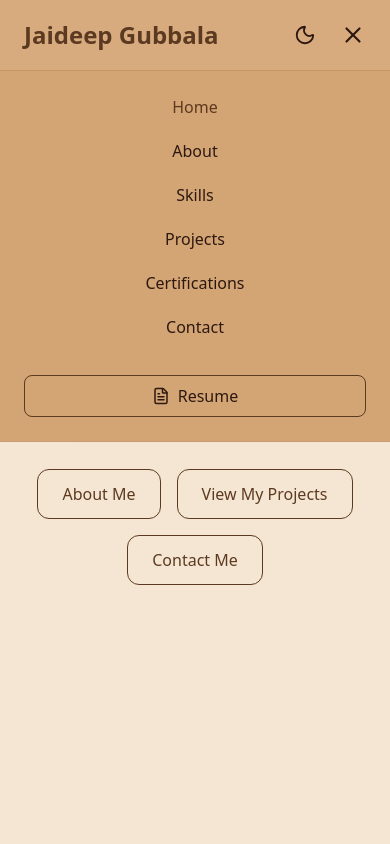
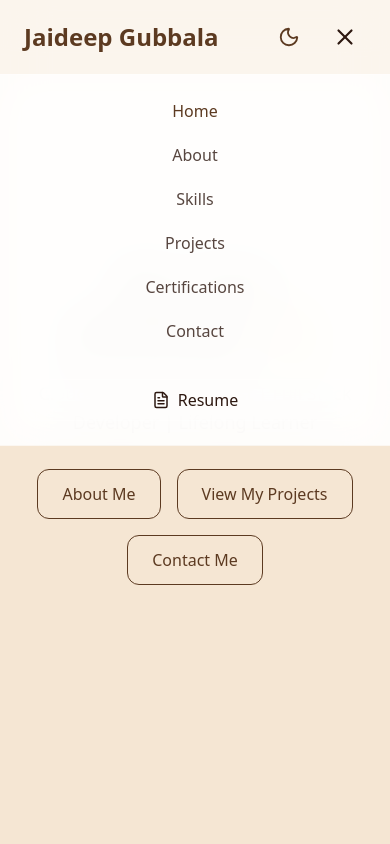
Before and after one commit to Jaideep200513/My-Portfolio, a Next.js app: page / in a window 390 px wide. Both pictures are taken after a click on the button 353 px from the left and 35 px from the top of the page. Shown: the top 844 px of the page. Built offline with nearby package versions, Linux system fonts and the light colour scheme.

Commit message:
Update 2 of mobile version

```diff
--- a/src/app/components/Navbar.js
+++ b/src/app/components/Navbar.js
@@ -67,7 +67,7 @@ export default function Navbar() {
   if (!mounted) return null;
 
   return (
-    <nav className="fixed top-0 left-0 w-full z-50 bg-[var(--primary-light)]/90 dark:bg-[var(--primary-light)]/10 backdrop-blur-md border-b border-[var(--accent-light)]/20">
+    <nav className="fixed top-0 left-0 w-full z-50 backdrop-blur-xl bg-white/60 dark:bg-black/30 border-b border-white/20 dark:border-white/10 transition-all">
       <div className="max-w-7xl mx-auto px-6 py-4 flex items-center justify-between">
         <h1 className="text-2xl font-bold text-[var(--accent-dark)] dark:text-[var(--accent-light)]">
           Jaideep Gubbala
@@ -82,7 +82,7 @@ export default function Navbar() {
                 className={`transition ${
                   active === l.id
                     ? "text-[var(--accent-dark)] dark:text-[var(--accent-light)]"
-                    : "text-[var(--foreground)] dark:text-[var(--foreground-dark)] hover:text-[var(--accent-dark)]"
+                    : "text-[var(--foreground)]/80 dark:text-[var(--foreground-dark)]/80 hover:text-[var(--accent-dark)]"
                 }`}
               >
                 {l.label}
@@ -97,16 +97,22 @@ export default function Navbar() {
             href="https://flowcv.com/resume/9wscdkl8bsqo"
             target="_blank"
             rel="noopener noreferrer"
-            className="hidden md:inline-flex items-center gap-2 border border-[var(--accent-dark)] dark:border-[var(--accent-light)] px-4 py-2 rounded-lg text-[var(--accent-dark)] dark:text-[var(--accent-light)] hover:bg-[var(--accent-dark)] dark:hover:bg-[var(--accent-light)] hover:text-white dark:hover:text-black transition"
+            className="hidden md:inline-flex items-center gap-2 border border-white/30 dark:border-white/20 px-4 py-2 rounded-xl text-[var(--accent-dark)] dark:text-[var(--accent-light)] hover:bg-white/70 dark:hover:bg-white/10 hover:text-black dark:hover:text-white transition"
           >
             <FileText size={18} /> Resume
           </a>
 
-          <button onClick={toggleDarkMode} className="p-2 rounded-lg">
+          <button
+            onClick={toggleDarkMode}
+            className="p-2 rounded-xl text-[var(--accent-dark)] dark:text-[var(--accent-light)] hover:bg-white/40 dark:hover:bg-white/10 transition"
+          >
             {darkMode ? <Sun size={22} /> : <Moon size={22} />}
           </button>
 
-          <button onClick={() => setOpen(!open)} className="md:hidden">
+          <button
+            onClick={() => setOpen(!open)}
+            className="md:hidden p-2 rounded-xl hover:bg-white/40 dark:hover:bg-white/10 transition"
+          >
             {open ? <X size={26} /> : <Menu size={26} />}
           </button>
         </div>
@@ -122,7 +128,7 @@ export default function Navbar() {
             transition={{ duration: 0.2 }}
             onTouchStart={onTouchStart}
             onTouchEnd={onTouchEnd}
-            className="md:hidden bg-[var(--primary-light)] dark:bg-[#0b0b0b] border-t border-[var(--accent-light)]/20"
+            className="md:hidden backdrop-blur-xl bg-white/70 dark:bg-black/40 border-t border-white/20 dark:border-white/10"
           >
             <ul className="flex flex-col gap-5 p-6 text-center font-medium">
               {links.map((l) => (
@@ -133,7 +139,7 @@ export default function Navbar() {
                     className={`block transition ${
                       active === l.id
                         ? "text-[var(--accent-dark)] dark:text-[var(--accent-light)]"
-                        : "text-[var(--foreground)] dark:text-[var(--foreground-dark)] hover:text-[var(--accent-dark)]"
+                        : "text-[var(--foreground)]/80 dark:text-[var(--foreground-dark)]/80 hover:text-[var(--accent-dark)]"
                     }`}
                   >
                     {l.label}
@@ -146,7 +152,7 @@ export default function Navbar() {
                 target="_blank"
                 rel="noopener noreferrer"
                 onClick={() => setOpen(false)}
-                className="mt-4 inline-flex items-center justify-center gap-2 border border-[var(--accent-dark)] dark:border-[var(--accent-light)] px-5 py-2 rounded-lg hover:bg-[var(--accent-dark)] dark:hover:bg-[var(--accent-light)] hover:text-white dark:hover:text-black transition"
+                className="mt-4 inline-flex items-center justify-center gap-2 border border-white/30 dark:border-white/20 px-5 py-2 rounded-xl hover:bg-white/70 dark:hover:bg-white/10 transition"
               >
                 <FileText size={18} /> Resume
               </a>
```
